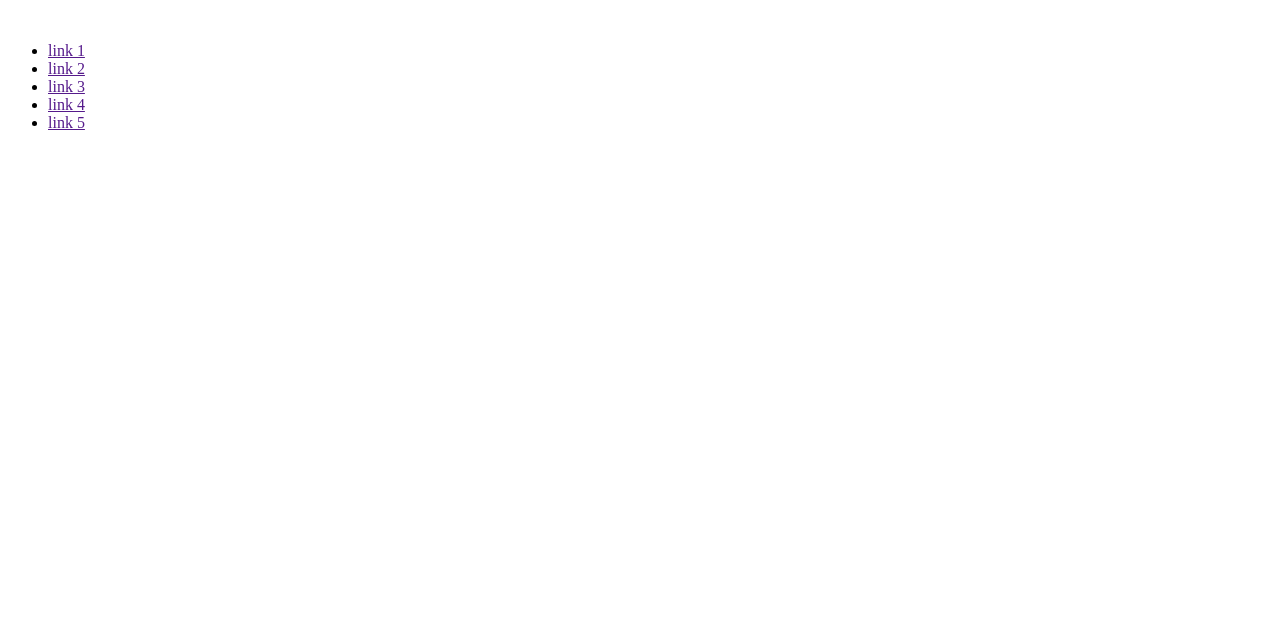
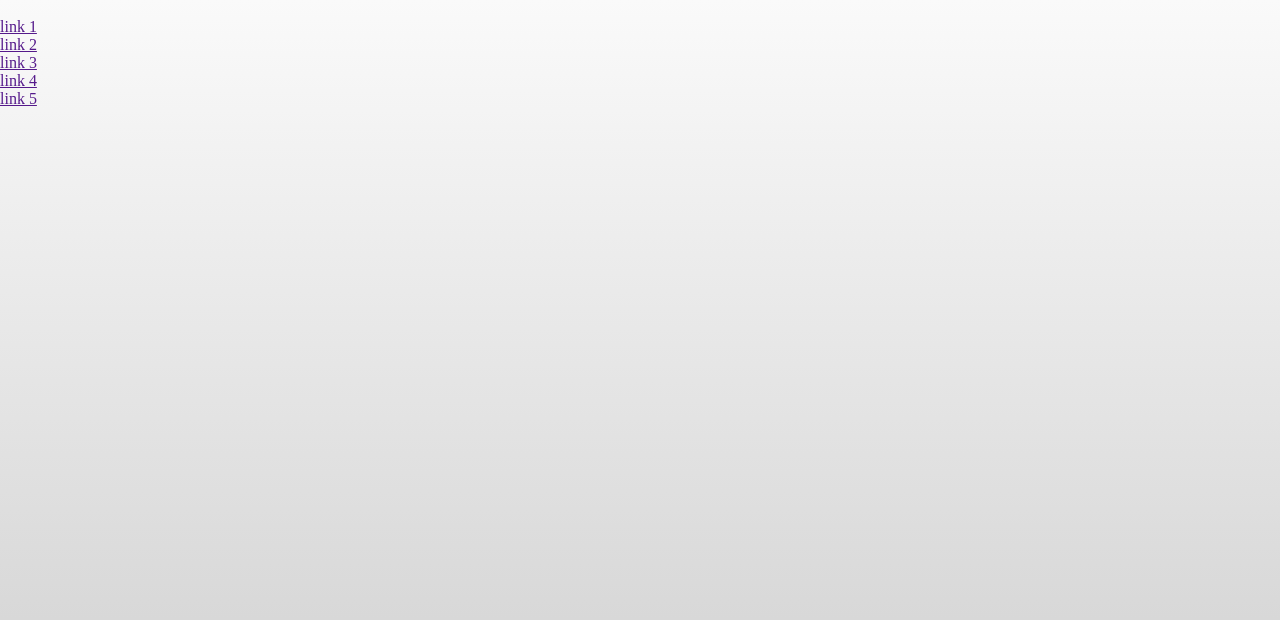
Before and after one commit to fhricardo/teste, a plain HTML site: page index.html in a window 1280 px wide. Drawn offline with Linux system fonts and the light colour scheme.

Commit message:
Update #2

```diff
--- a/css/style.css
+++ b/css/style.css
@@ -0,0 +1,11 @@
+* {
+    margin: 0;
+    padding: 0;
+    box-sizing: border-box;
+}
+
+body {
+    width: 100%;
+    min-height: 100dvh;
+    background-image: linear-gradient(#fafafa, #cecece);
+}
--- a/index.html
+++ b/index.html
@@ -5,6 +5,7 @@
     <meta charset="UTF-8">
     <meta name="viewport" content="width=device-width, initial-scale=1.0">
     <title>Teste de Configurações do VS Code</title>
+    <link rel="stylesheet" href="css/style.css">
 </head>
 
 <body>
```
